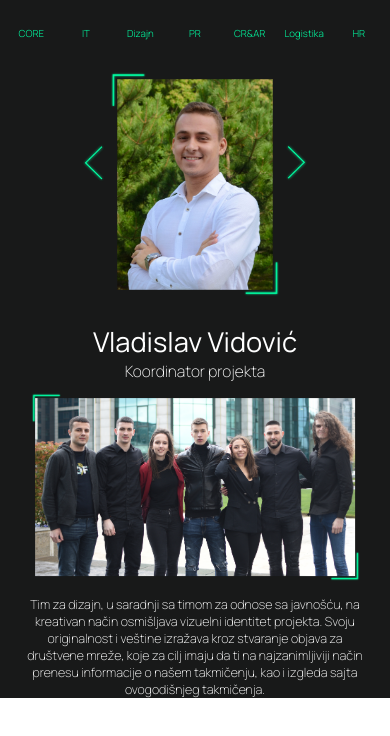
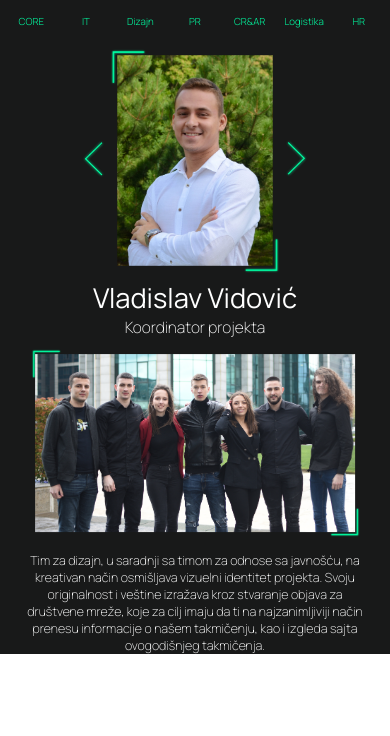
Before and after one commit to Nikola787/hzs-5.0, a React (Create React App) app: page /#/ in a window 390 px wide. Shown: the top 736 px of the page. Built offline with nearby package versions, Linux system fonts and the light colour scheme.

Commit message:
smanjena celokupna visina

```diff
--- a/src/components/slike_tima/slike_tima.css
+++ b/src/components/slike_tima/slike_tima.css
@@ -183,14 +183,14 @@
     flex-direction: column;
   }
   .slike-tima-levo .opis-slike {
-    padding-top: 10%;
+    padding: 0%;
   }
   .slike-tima-container .slike-tima-levo {
     padding-bottom: 0%;
   }
 
   .navbar-st {
-    padding: 4% 0;
+    padding: 1% 0;
   }
 
   .navbar-st ul {
@@ -214,12 +214,12 @@
   }
 
   .left-arrow {
-    top: 20%;
+    top: 30%;
     right: 420%;
     width: 15vw;
   }
   .right-arrow {
-    top: 20%;
+    top: 30%;
     left: 420%;
     width: 15vw;
   }
```
